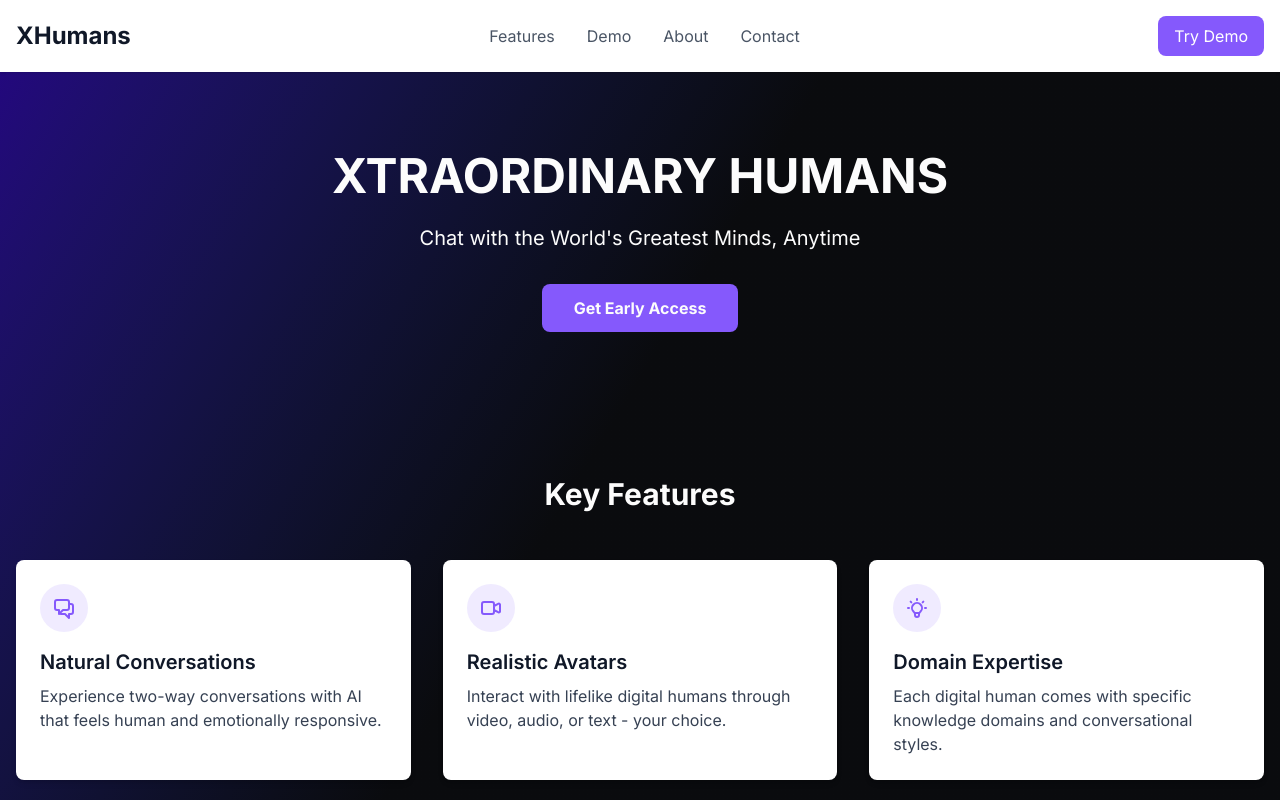
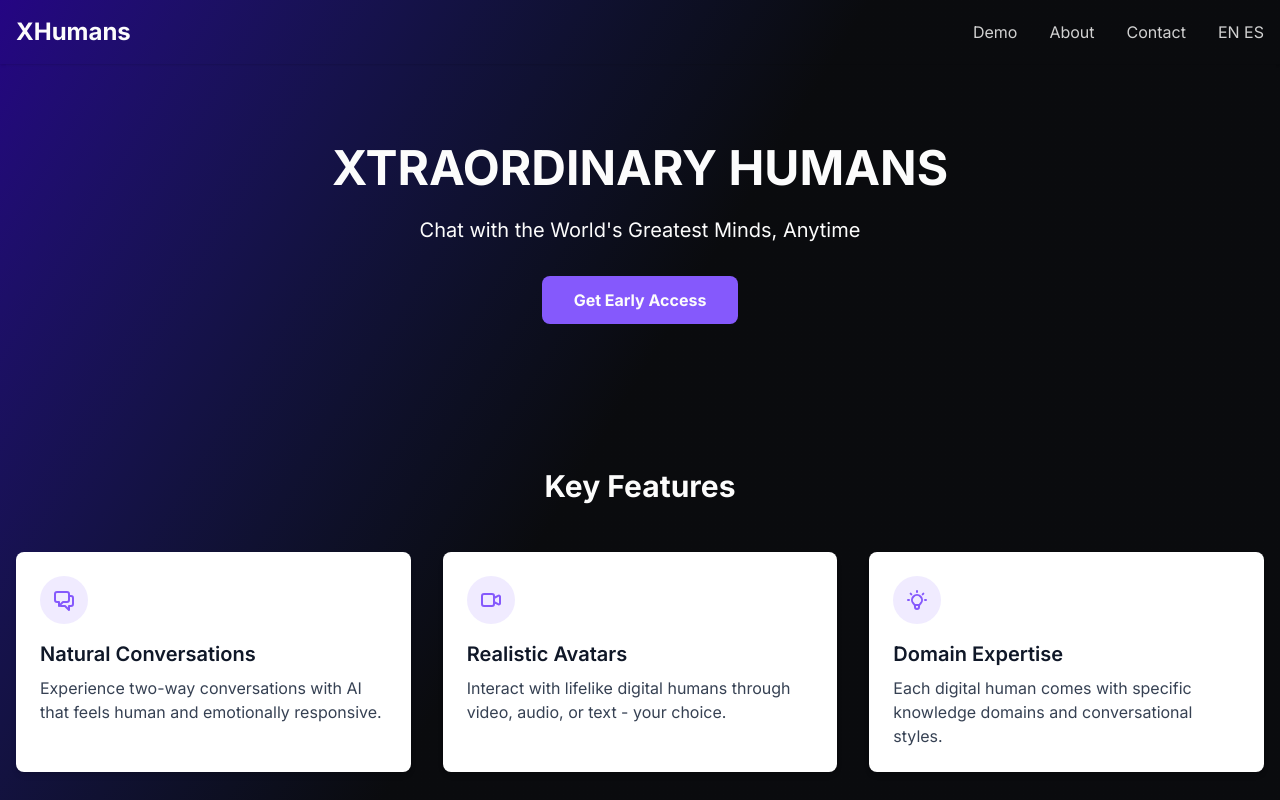
Before and after one commit to xhumans/xhumans-landing, a Next.js app: page / in a window 1280 px wide. Shown: the top 800 px of the page. Built offline with nearby package versions, Linux system fonts and the light colour scheme.

Commit message:
modify Header

```diff
--- a/src/components/Header.tsx
+++ b/src/components/Header.tsx
@@ -6,38 +6,38 @@ export default function Header() {
   const [isMenuOpen, setIsMenuOpen] = useState(false);
 
   return (
-    <header className="bg-white shadow-sm">
+    <header className="bg-purple-50/0 backdrop-blur-x1 shadow-sm">
       <div className="container mx-auto px-4">
         <div className="flex justify-between items-center py-4">
           {/* Logo */}
           <div className="flex items-center">
-            <Link href="/" className="text-2xl font-bold text-gray-900">
+            <Link href="/" className="text-2xl font-bold text-text-primary">
               XHumans
             </Link>
           </div>
 
           {/* Desktop Navigation */}
           <nav className="hidden md:flex space-x-8">
-            <Link href="#features" className="text-gray-600 hover:text-primary-500 transition-colors">
-              Features
-            </Link>
-            <Link href="#demo" className="text-gray-600 hover:text-primary-500 transition-colors">
+            <Link href="#demo" className="text-text-tertiary hover:text-primary-500 transition-colors">
               Demo
             </Link>
-            <Link href="#about" className="text-gray-600 hover:text-primary-500 transition-colors">
+            <Link href="#about" className="text-text-tertiary hover:text-primary-500 transition-colors">
               About
             </Link>
-            <Link href="#contact" className="text-gray-600 hover:text-primary-500 transition-colors">
+            <Link href="#contact" className="text-text-tertiary hover:text-primary-500 transition-colors">
               Contact
+            </Link>
+            <Link href="#en-es" className="text-text-tertiary hover:text-primary-500 transition-colors">
+              EN ES
             </Link>
           </nav>
 
-          {/* Login/Register Button */}
+          {/* Login/Register Button
           <div className="hidden md:block">
             <button className="bg-primary-500 hover:bg-primary-600 text-white px-4 py-2 rounded-lg transition-colors">
               Try Demo
             </button>
-          </div>
+          </div> */}
 
           {/* Mobile Menu Button */}
           <div className="md:hidden">
@@ -56,9 +56,6 @@ export default function Header() {
         {isMenuOpen && (
           <div className="md:hidden py-4">
             <nav className="flex flex-col space-y-4">
-              <Link href="#features" className="text-gray-600 hover:text-primary-500 transition-colors">
-                Features
-              </Link>
               <Link href="#demo" className="text-gray-600 hover:text-primary-500 transition-colors">
                 Demo
               </Link>
@@ -68,9 +65,12 @@ export default function Header() {
               <Link href="#contact" className="text-gray-600 hover:text-primary-500 transition-colors">
                 Contact
               </Link>
-              <button className="bg-primary-500 hover:bg-primary-600 text-white px-4 py-2 rounded-lg transition-colors w-full">
+              <Link href="#en-es" className="text-gray-600 hover:text-primary-500 transition-colors">
+                EN ES
+              </Link>
+              {/* <button className="bg-primary-500 hover:bg-primary-600 text-white px-4 py-2 rounded-lg transition-colors w-full">
                 Try Demo
-              </button>
+              </button> */}
             </nav>
           </div>
         )}
```
